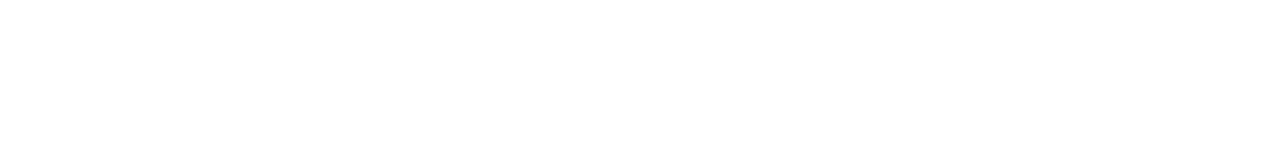
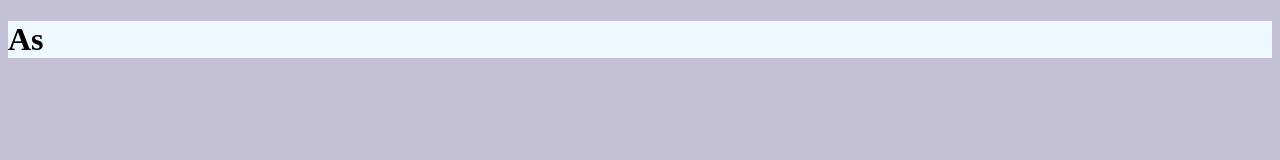
Before and after one commit to ElielDoro/2deliel10, a plain HTML site: page index.html in a window 1280 px wide. Drawn offline with Linux system fonts and the light colour scheme.

Commit message:
Add files via upload

```diff
--- a/index.html
+++ b/index.html
@@ -9,6 +9,7 @@
 </head>
 
 <body>
+    <h1>As</h1>
 
 </body>
 
--- a/style.css
+++ b/style.css
@@ -1,3 +1,11 @@
 :root {
-    --cor-de-fundo: #ebecee
+    --cor-de-fundo: #c4c1d6;
 }
+
+body {
+    background-color: var(--cor-de-fundo);
+}
+
+h1 {
+    background-color: aliceblue;
+}
```
